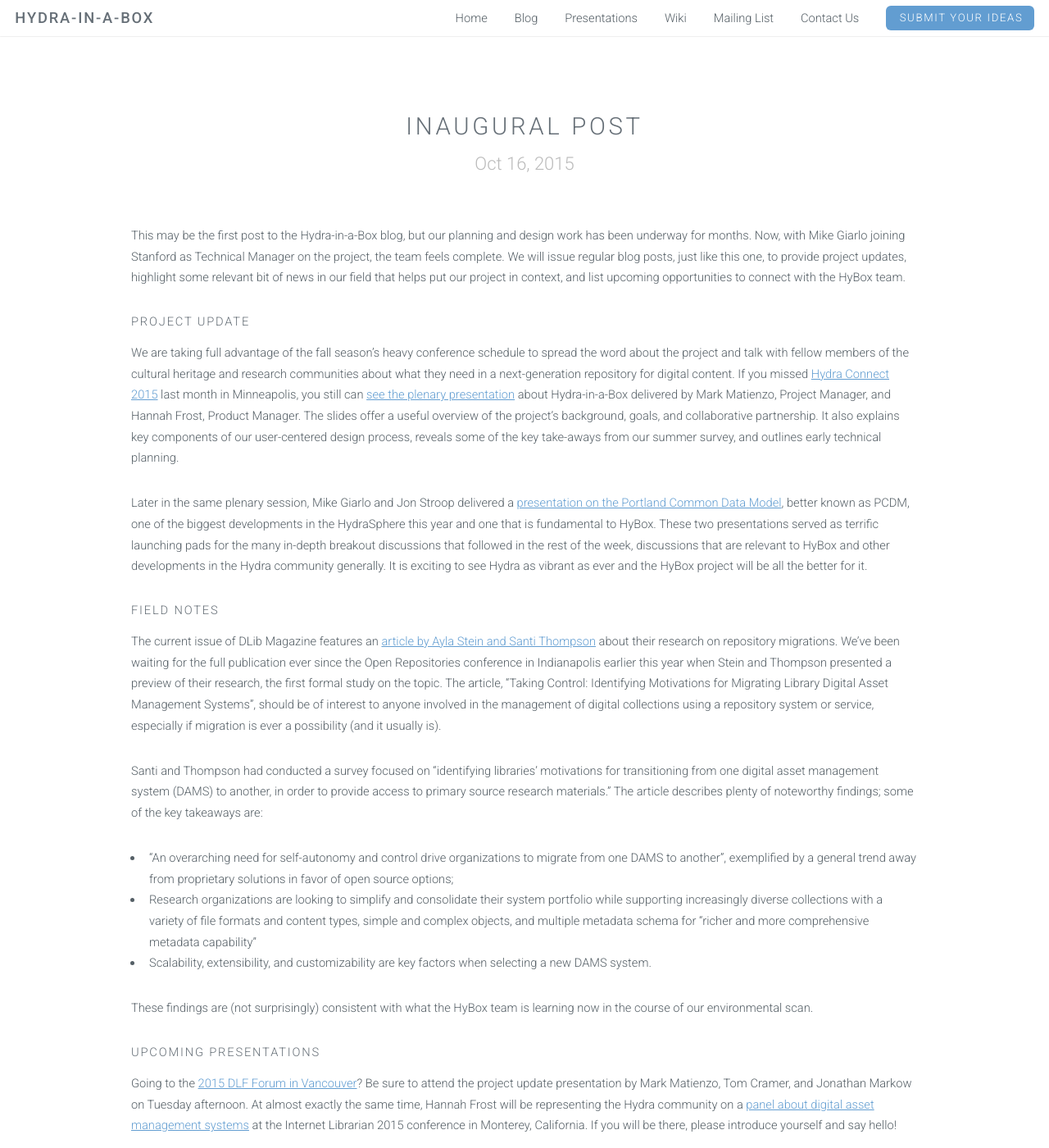
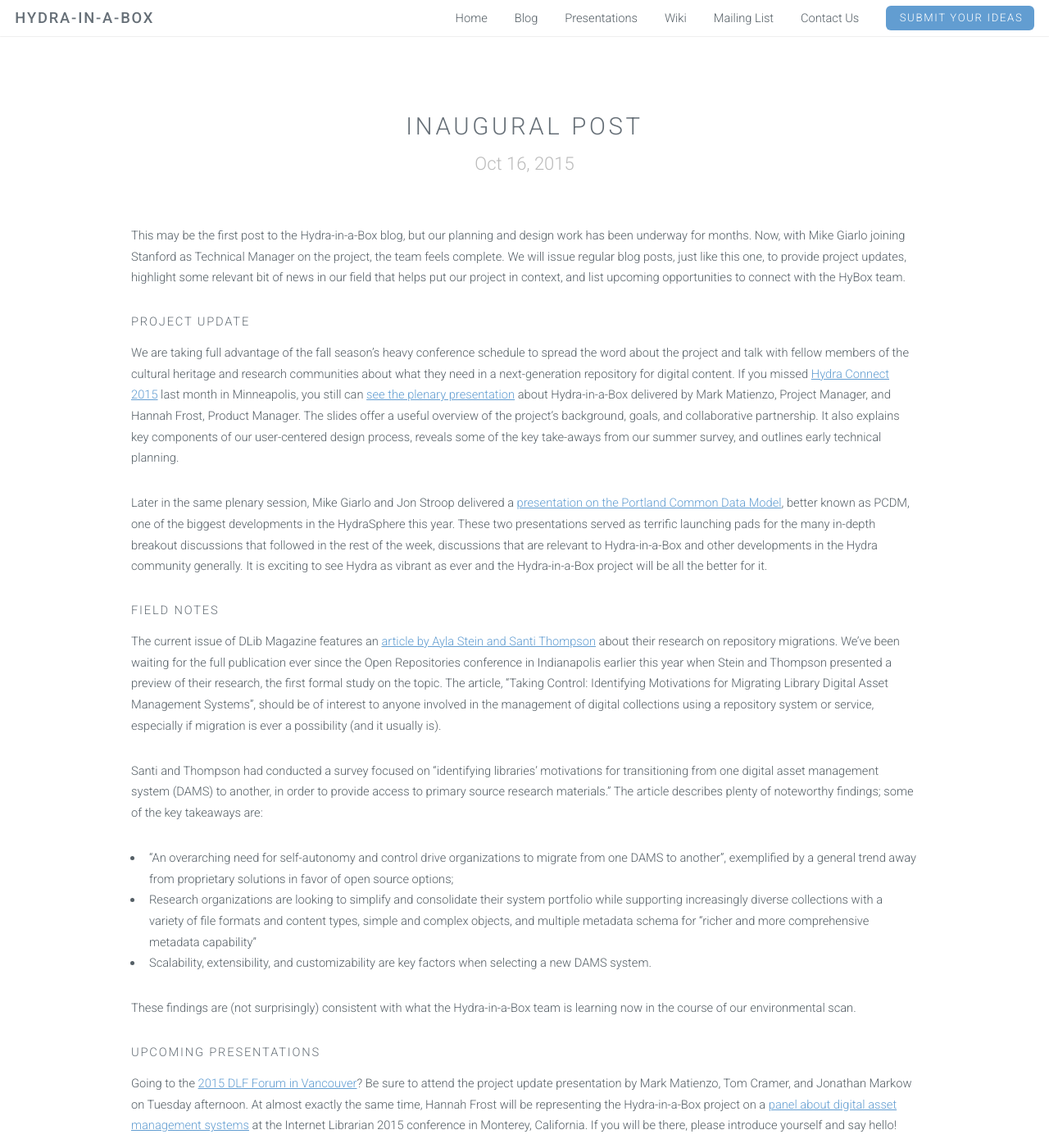
Before and after one commit to samvera-labs/hyku.github.io, a Jekyll site: the page built from _posts/2015-10-16-Inaugural-Post.markdown, in a window 1280 px wide and 1400 px high. Shown: the whole window at 82% size. Built offline with Jekyll 4.4.1, drawn with Linux system fonts in a browser that asks for light colours.

Commit message:
Update 2015-10-16-Inaugural-Post.markdown

```diff
--- a/_posts/2015-10-16-Inaugural-Post.markdown
+++ b/_posts/2015-10-16-Inaugural-Post.markdown
@@ -8,7 +8,7 @@
 #### Project Update
 We are taking full advantage of the fall season’s heavy conference schedule to spread the word about the project and talk with fellow members of the cultural heritage and research communities about what they need in a next-generation repository for digital content. If you missed [Hydra Connect 2015](https://wiki.duraspace.org/display/hydra/Hydra+Connect+2015) last month in Minneapolis, you still can [see the plenary presentation](http://bit.ly/hydrainabox-hc2015) about Hydra-in-a-Box delivered by Mark Matienzo, Project Manager, and Hannah Frost, Product Manager. The slides offer a useful overview of the project's background, goals, and collaborative partnership. It also explains key components of our user-centered design process, reveals some of the key take-aways from our summer survey, and outlines early technical planning.
 
-Later in the same plenary session, Mike Giarlo and Jon Stroop delivered a [presentation on the Portland Common Data Model](http://www.slideshare.net/jpstroop/a-more-worthwhile-sufia-now-with-pcdm), better known as PCDM, one of the biggest developments in the HydraSphere this year and one that is fundamental to HyBox. These two presentations served as terrific launching pads for the many in-depth breakout discussions that followed in the rest of the week, discussions that are relevant to HyBox and other developments in the Hydra community generally. It is exciting to see Hydra as vibrant as ever and the HyBox project will be all the better for it.
+Later in the same plenary session, Mike Giarlo and Jon Stroop delivered a [presentation on the Portland Common Data Model](http://www.slideshare.net/jpstroop/a-more-worthwhile-sufia-now-with-pcdm), better known as PCDM, one of the biggest developments in the HydraSphere this year. These two presentations served as terrific launching pads for the many in-depth breakout discussions that followed in the rest of the week, discussions that are relevant to Hydra-in-a-Box and other developments in the Hydra community generally. It is exciting to see Hydra as vibrant as ever and the Hydra-in-a-Box project will be all the better for it.
 
 #### Field Notes
 The current issue of DLib Magazine features an [article by Ayla Stein and Santi Thompson](http://www.dlib.org/dlib/september15/stein/09stein.html) about their research on repository migrations. We’ve been waiting for the full publication ever since the Open Repositories conference in Indianapolis earlier this year when Stein and Thompson presented a preview of their research, the first formal study on the topic. The article, “Taking Control: Identifying Motivations for Migrating Library Digital Asset Management Systems”, should be of interest to anyone involved in the management of digital collections using a repository system or service, especially if migration is ever a possibility (and it usually is).
@@ -19,7 +19,7 @@
 * Research organizations are looking to simplify and consolidate their system portfolio while supporting increasingly diverse collections with a variety of file formats and content types, simple and complex objects, and multiple metadata schema for “richer and more comprehensive metadata capability”
 * Scalability, extensibility, and customizability are key factors when selecting a new DAMS system.
 
-These findings are (not surprisingly) consistent with what the HyBox team is learning now in the course of our environmental scan.
+These findings are (not surprisingly) consistent with what the Hydra-in-a-Box team is learning now in the course of our environmental scan.
 
 #### Upcoming Presentations
-Going to the [2015 DLF Forum in Vancouver](http://www.diglib.org/forums/2015forum/)? Be sure to attend the project update presentation by Mark Matienzo, Tom Cramer, and Jonathan Markow on Tuesday afternoon. At almost exactly the same time, Hannah Frost will be representing the Hydra community on a [panel about digital asset management systems](http://internet-librarian.infotoday.com/2015/Sessions/D203-Digital-Asset-Management-Systems-8879.aspx) at the Internet Librarian 2015 conference in Monterey, California. If you will be there, please introduce yourself and say hello!
+Going to the [2015 DLF Forum in Vancouver](http://www.diglib.org/forums/2015forum/)? Be sure to attend the project update presentation by Mark Matienzo, Tom Cramer, and Jonathan Markow on Tuesday afternoon. At almost exactly the same time, Hannah Frost will be representing the Hydra-in-a-Box project on a [panel about digital asset management systems](http://internet-librarian.infotoday.com/2015/Sessions/D203-Digital-Asset-Management-Systems-8879.aspx) at the Internet Librarian 2015 conference in Monterey, California. If you will be there, please introduce yourself and say hello!
```
